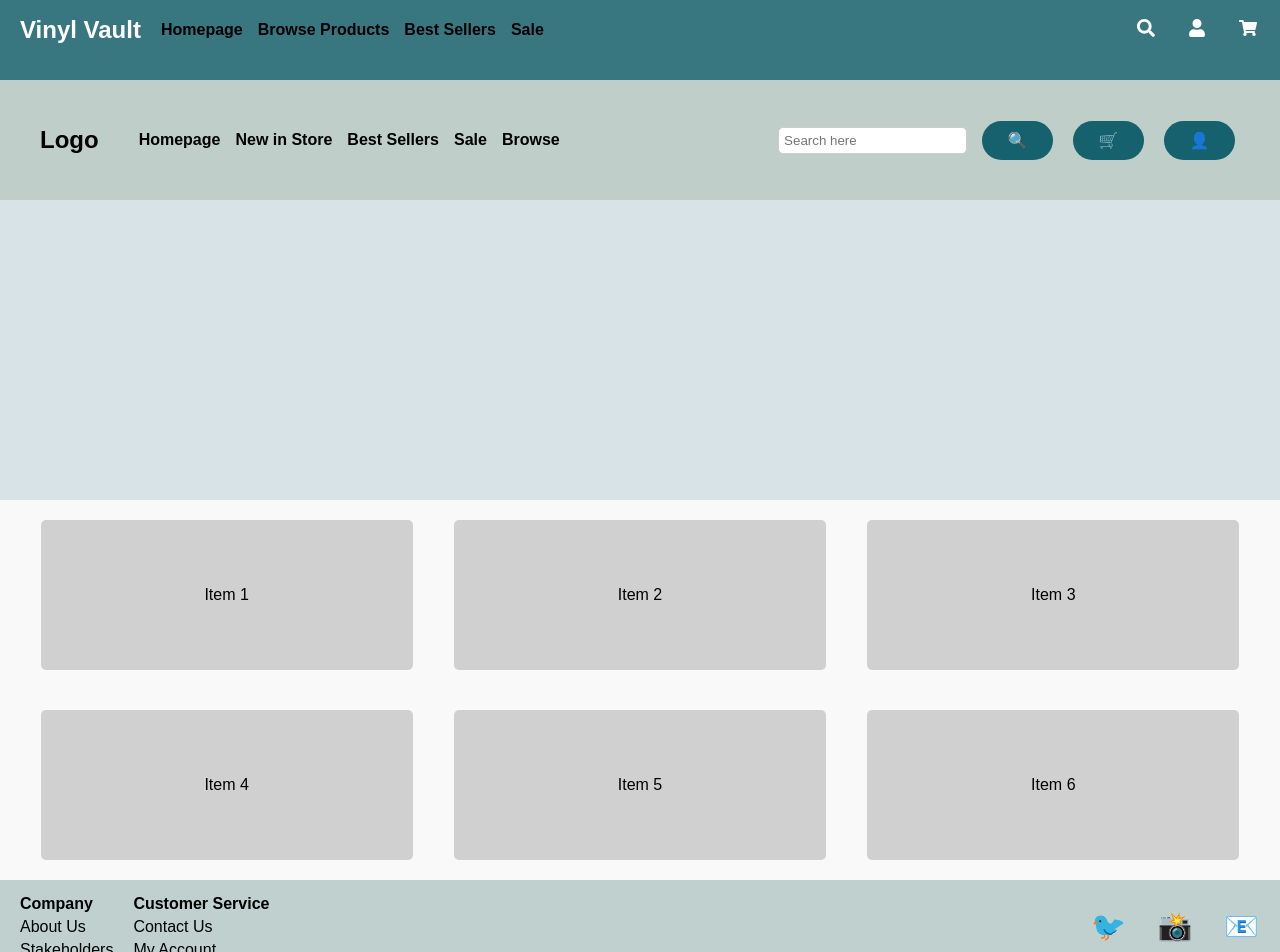
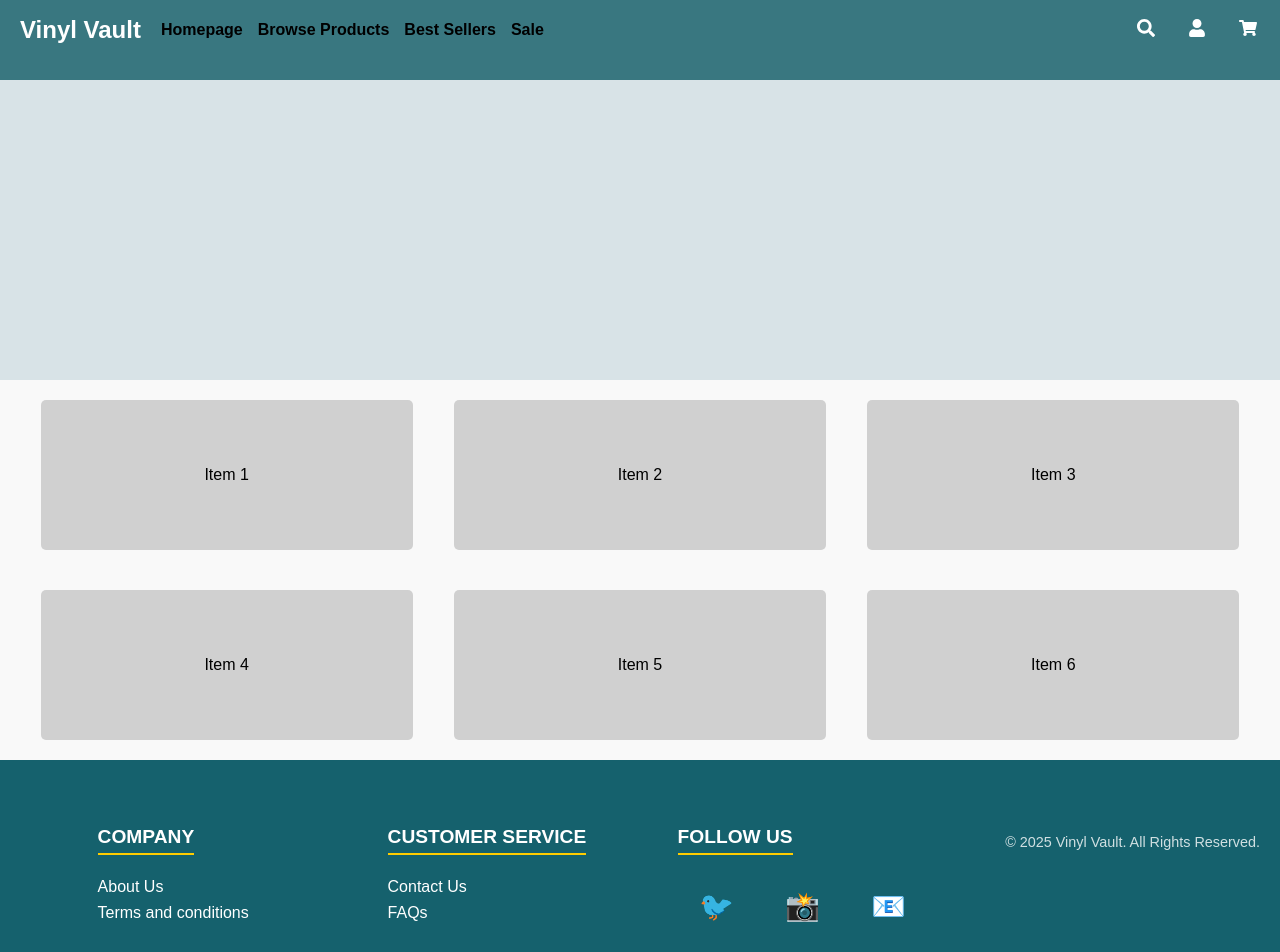
Before and after one commit to minankk/TEAMPROJECT_TEAM2, a React (Create React App) app: page / in a window 1280 px wide. Shown: the part 20-972 px from the top of the page. Built offline with nearby package versions, Linux system fonts and the light colour scheme.

Commit message:
Added the login button integrated functionality in nav bar

```diff
--- a/package.json
+++ b/package.json
@@ -7,7 +7,8 @@
     "cra-template": "1.2.0",
     "react": "^19.0.0",
     "react-dom": "^19.0.0",
-    "react-router-dom": "^7.1.5",
+    "react-icons": "^5.4.0",
+    "react-router-dom": "^7.1.4",
     "react-scripts": "^5.0.1",
     "resolve-url-loader": "^5.0.0",
     "svgo": "^3.3.2",
--- a/src/LandingPage.js
+++ b/src/LandingPage.js
@@ -1,53 +1,9 @@
-import React, { useEffect, useState } from "react";
-import { useNavigate } from "react-router-dom"; // Import useNavigate
+import React from "react";
 import "./LandingPage.css";
 
 function LandingPage() {
-  const [isLoggedIn, setIsLoggedIn] = useState(false);
-  const navigate = useNavigate(); // Initialize useNavigate to use navigation
-
-  useEffect(() => {
-    // Fetch login status from the backend
-    fetch('/')
-      .then((response) => response.json())
-      .then((data) => {
-        setIsLoggedIn(data.loggedIn); // Set login status based on the response
-      })
-      .catch((error) => console.error('Error fetching login status:', error));
-  }, []);
-
-  const handleLoginButtonClick = () => {
-    // Navigate to the correct page based on the login status
-      if (isLoggedIn) {
-        navigate('/dashboard'); // Redirect to dashboard if logged in
-      } else {
-        navigate('/login'); // Navigate to login page if not logged in
-      }
-    };
-
   return (
-    <div>
-      <header>
-        <div className="header-left">
-          <div className="logo">Logo</div>
-          <nav className="navbar">
-            <ul>
-              <li><a href="#">Homepage</a></li>
-              <li><a href="#">New in Store</a></li>
-              <li><a href="#">Best Sellers</a></li>
-              <li><a href="#">Sale</a></li>
-              <li><a href="#">Browse</a></li>
-            </ul>
-          </nav>
-        </div>
-        <div className="search-cart">
-          <input type="text" placeholder="Search here" />
-          <button>🔍</button>
-          <button>🛒</button>
-          <button onClick={handleLoginButtonClick}>👤</button> {/* Use the same button to check login status */}
-        </div>
-      </header>
-
+    <div className="landing-container">
       <section className="banner">
         <div className="banner-content">
           {/* Placeholder for banner content */}
@@ -66,26 +22,6 @@ function LandingPage() {
           <div className="item">Item 6</div>
         </div>
       </section>
-
-      <footer>
-        <div className="footer-links">
-          <div>
-            <h4>Company</h4>
-            <p><a href="#">About Us</a></p>
-            <p><a href="#">Stakeholders</a></p>
-          </div>
-          <div>
-            <h4>Customer Service</h4>
-            <p><a href="#">Contact Us</a></p>
-            <p><a href="#">My Account</a></p>
-          </div>
-        </div>
-        <div className="social-icons">
-          <button>🐦</button>
-          <button>📸</button>
-          <button>📧</button>
-        </div>
-      </footer>
     </div>
   );
 }
--- a/src/components/Navbar.js
+++ b/src/components/Navbar.js
@@ -1,11 +1,24 @@
 import React, { useState, useRef, useEffect } from "react";
-import { Link } from "react-router-dom";
+import { Link, useNavigate } from "react-router-dom";
 import "./Navbar.css";
 import { FaSearch, FaShoppingCart, FaUser } from "react-icons/fa";
 
 const Navbar = () => {
   const [showSearch, setShowSearch] = useState(false);
+  const [isLoggedIn, setIsLoggedIn] = useState(false);
   const searchRef = useRef(null);
+  const navigate = useNavigate();
+
+  useEffect(() => {
+    // Fetch login status from the backend
+    fetch('/')
+      .then((response) => response.json())
+      .then((data) => {
+        setIsLoggedIn(data.loggedIn); // Set login status based on the response
+      })
+      .catch((error) => console.error('Error fetching login status:', error));
+  }, []);
+
 
   const toggleSearch = () => {
     setShowSearch((prev) => !prev);
@@ -21,6 +34,15 @@ const Navbar = () => {
     document.addEventListener("mousedown", handleClickOutside);
     return () => document.removeEventListener("mousedown", handleClickOutside);
   }, []);
+
+    // Handle user icon click
+    const handleUserClick = () => {
+      if (isLoggedIn) {
+        navigate("/dashboard"); // Redirect to dashboard if logged in
+      } else {
+        navigate("/login"); // Redirect to login if not logged in
+      }
+    };
 
   return (
     <header className="navbar-container">
@@ -47,8 +69,10 @@ const Navbar = () => {
             className="search-input"
           />
         )}
-
-        <button className="user-btn"><FaUser /></button>
+     {/* User icon now redirects based on login status */}
+     <button className="user-btn" onClick={handleUserClick}>
+          <FaUser />
+        </button>
         <button className="cart-btn"><FaShoppingCart /></button>
       </div>
     </header>
```
Also changed, not shown: 1 other file (tests, documents, lock files or other folders).
